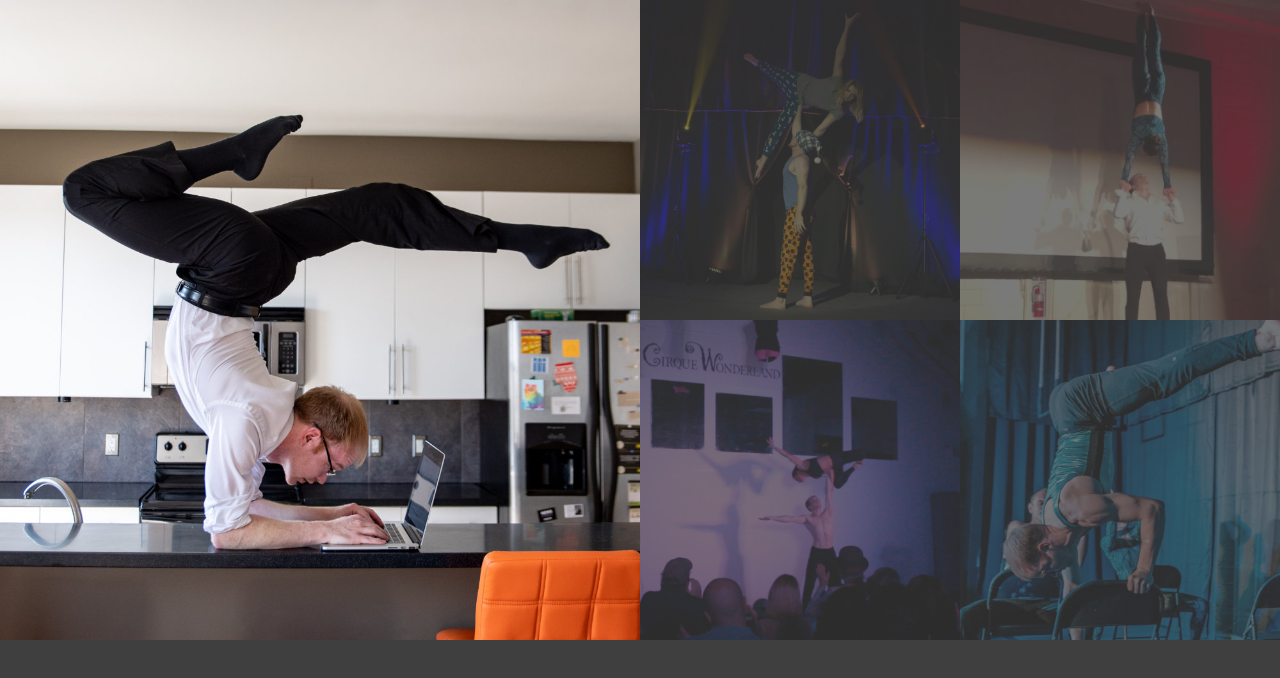
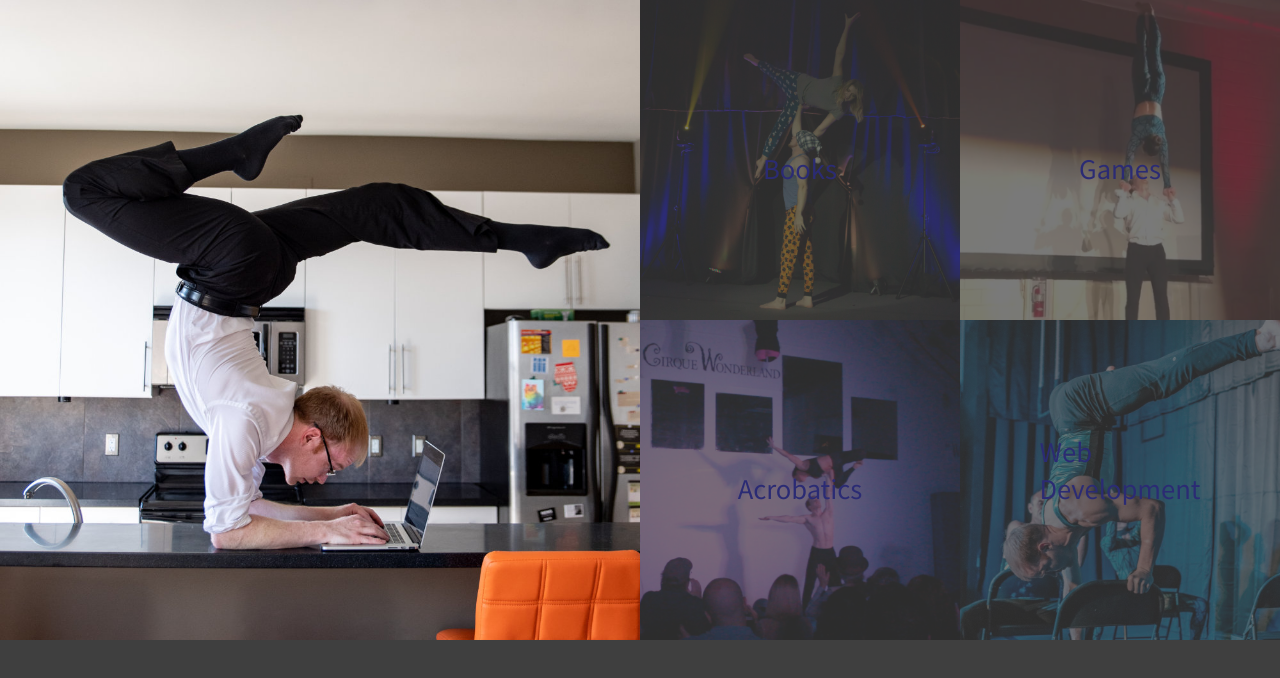
Before and after one commit to bka04/bka, a React (Create React App) app: page /home in a window 1280 px wide. Shown: the top 678 px of the page. Built offline with nearby package versions, Linux system fonts and the light colour scheme.

Commit message:
Update classes of home page

```diff
--- a/src/pages/Home.css
+++ b/src/pages/Home.css
@@ -7,7 +7,7 @@
   "imgMain imgMain img3 img4";
 }
 
-@media (max-width: 700px) {
+@media (max-width: 900px) {
   .homeImagesContainer {
     grid-template-columns: repeat(1fr, 2);
     grid-template-rows: repeat(1fr, 4);
@@ -19,38 +19,74 @@
   }
 }
 
+.homeImageSubContainer {
+  position: relative;
+}
+/* .homeImageSubContainer::before {
+  content: "";
+  position: absolute;
+  top: 0px;
+  right: 0px;
+  bottom: 0px;
+  left: 0px;
+  background-color: rgba(0,0,0, 0.75);
+}
+.homeImageSubContainer::before:hover {
+  background-color: rgba(0,0,0, 0);
+} */
+
+.homeImageSubText {
+  position: absolute;
+  left: 50%;
+  top: 50%;
+
+  transform: translate(-50%, -100%);
+  font-size: 2vw;
+}
+
+@media (max-width: 900px) {
+  .homeImageSubText {
+    font-size: 4vw;
+  }
+}
+
+.homeImageSubContainer {
+  opacity: 30%;
+  cursor: pointer;
+}
+
+.homeImageSubContainer:hover {
+  opacity: 1;
+}
+
+@media (max-width: 450px) {
+  .homeImageSubContainer {
+    opacity: 1;
+  }
+}
+
 .homeImageSub, .homeImageMain {
   width: 100%;
   max-height: 100%;
   display: block;
 }
 
-.homeImageSub {
-  opacity: 30%;
-  cursor: pointer;
-}
-
-.homeImageSub:hover {
-  opacity: 1;
-}
-
-
-.homeImageMain {
+.homeImageMainContainer {
   grid-area: imgMain;
 }
 
-.homeImage1 {
+.homeImageSubContainer1 {
   grid-area: img1;
 }
 
-.homeImage2 {
+.homeImageSubContainer2 {
   grid-area: img2;
 }
 
-.homeImage3 {
+.homeImageSubContainer3 {
   grid-area: img3;
 }
 
-.homeImage4 {
+.homeImageSubContainer4 {
   grid-area: img4;
 }
--- a/src/pages/Home.js
+++ b/src/pages/Home.js
@@ -4,39 +4,53 @@ import "./Home.css";
 const Home = () => {
   return (
     <div className="homeImagesContainer">
+      <div className="homeImageMainContainer">
         <img
           src={require("../assets/brent.jpg").default}
           alt="Brent Aronsen"
           className="homeImageMain"
-      ></img>
+        />
+      </div>
+      <div className="homeImageSubContainer1 homeImageSubContainer">
         <Link to="/books">
           <img
             src={require("../assets/acrobatics-1.jpg").default}
             alt="Books"
-          className="homeImage1 homeImageSub"
+            className="homeImageSub"
           ></img>
+        <p className="homeImageSubText">Books</p>
         </Link>
+      </div>
+      <div className="homeImageSubContainer2 homeImageSubContainer">
         <Link to="/games">
           <img
             src={require("../assets/acrobatics-2.jpg").default}
             alt="Crossword"
-          className="homeImage2 homeImageSub"
+            className="homeImageSub"
           ></img>
+          <p className="homeImageSubText">Games</p>
         </Link>
+      </div>
+      <div className="homeImageSubContainer3 homeImageSubContainer">
         <Link to="/acrobatics">
           <img
             src={require("../assets/acrobatics-3.jpg").default}
             alt="Acrobatics"
-          className="homeImage3 homeImageSub"
+            className="homeImageSub"
           ></img>
+          <p className="homeImageSubText">Acrobatics</p>
         </Link>
+      </div>
+      <div className="homeImageSubContainer4 homeImageSubContainer">
         <Link to="/development">
           <img
             src={require("../assets/acrobatics-4.jpg").default}
             alt="Computer"
-          className="homeImage4 homeImageSub"
+            className="homeImageSub"
           ></img>
+          <p className="homeImageSubText">Web Development</p>
         </Link>
+      </div>
     </div>
   );
 };
```
Lines whose indentation alone changed are shown as unchanged.
